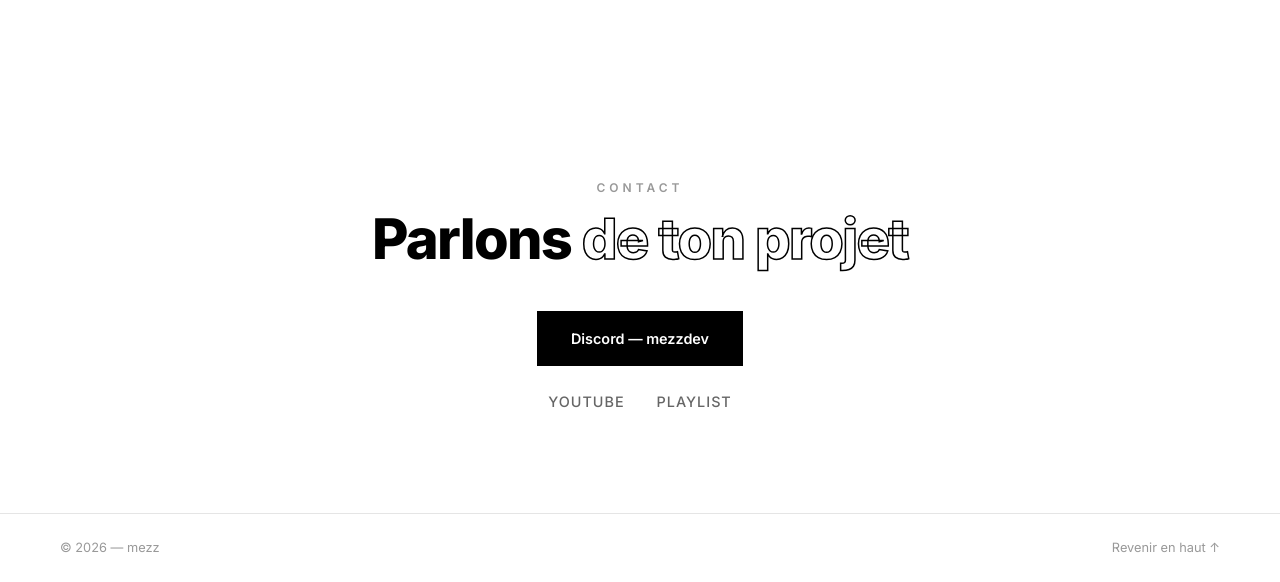
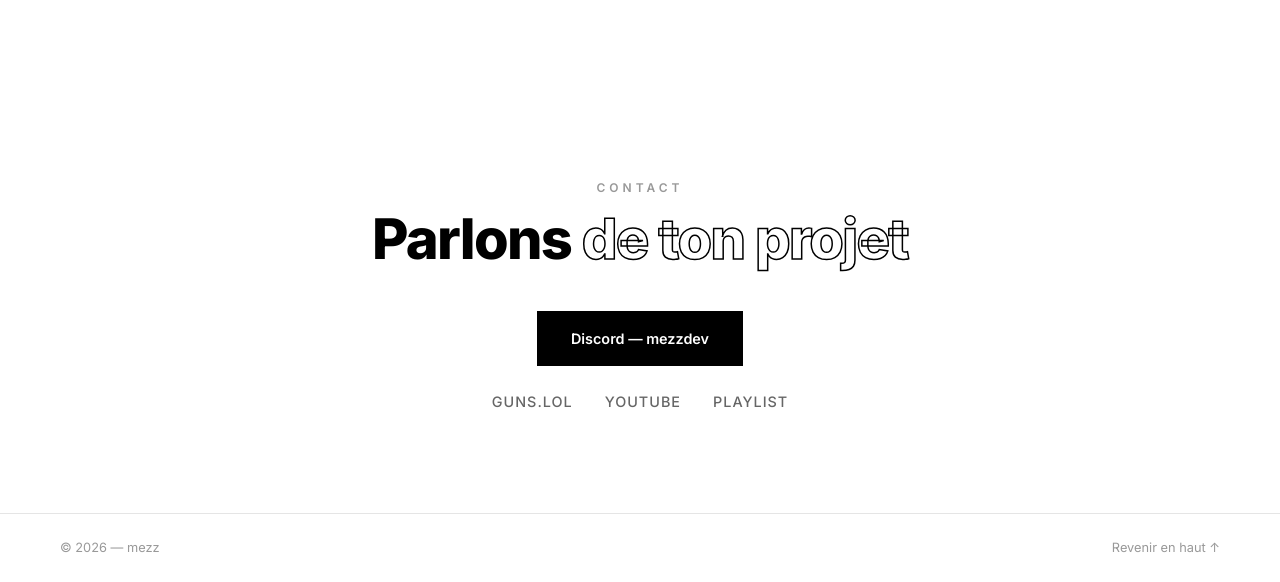
Before and after one commit to m4rtDev/mezzmonteur-ux.github.io, a plain HTML site: page index.html in a window 1280 px wide. Shown: the part 3716-4298 px from the top of the page. Drawn offline with Linux system fonts and the light colour scheme; no server answers; a script that the page names is missing.

Commit message:
Update index.html

```diff
--- a/index.html
+++ b/index.html
@@ -221,6 +221,7 @@
                 <div class="contact-links">
                     <a href="https://discord.com/users/887946326776643615" target="_blank" rel="noopener" class="btn btn-primary">Discord — mezzdev</a>
                     <div class="contact-social">
+                        <a href="https://guns.lol/mezzdev" target="_blank" rel="noopener">Guns.lol</a>
                         <a href="https://www.youtube.com/@mezzmonteur" target="_blank" rel="noopener">YouTube</a>
                         <a href="https://www.youtube.com/playlist?list=PLr6Ba9RZO-sZ-AjnjAxozsWwqyTn204Md" target="_blank" rel="noopener">Playlist</a>
                     </div>
```
